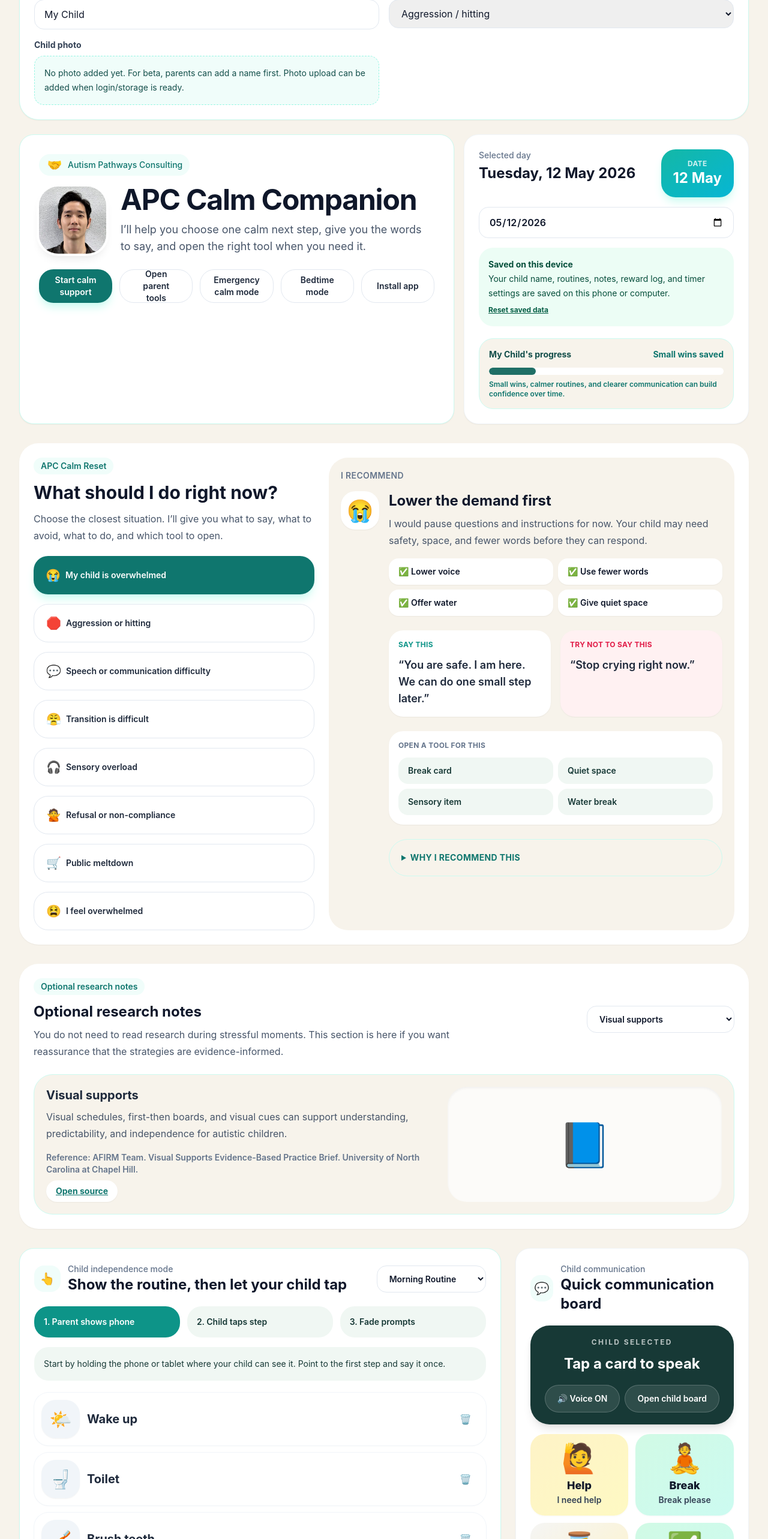
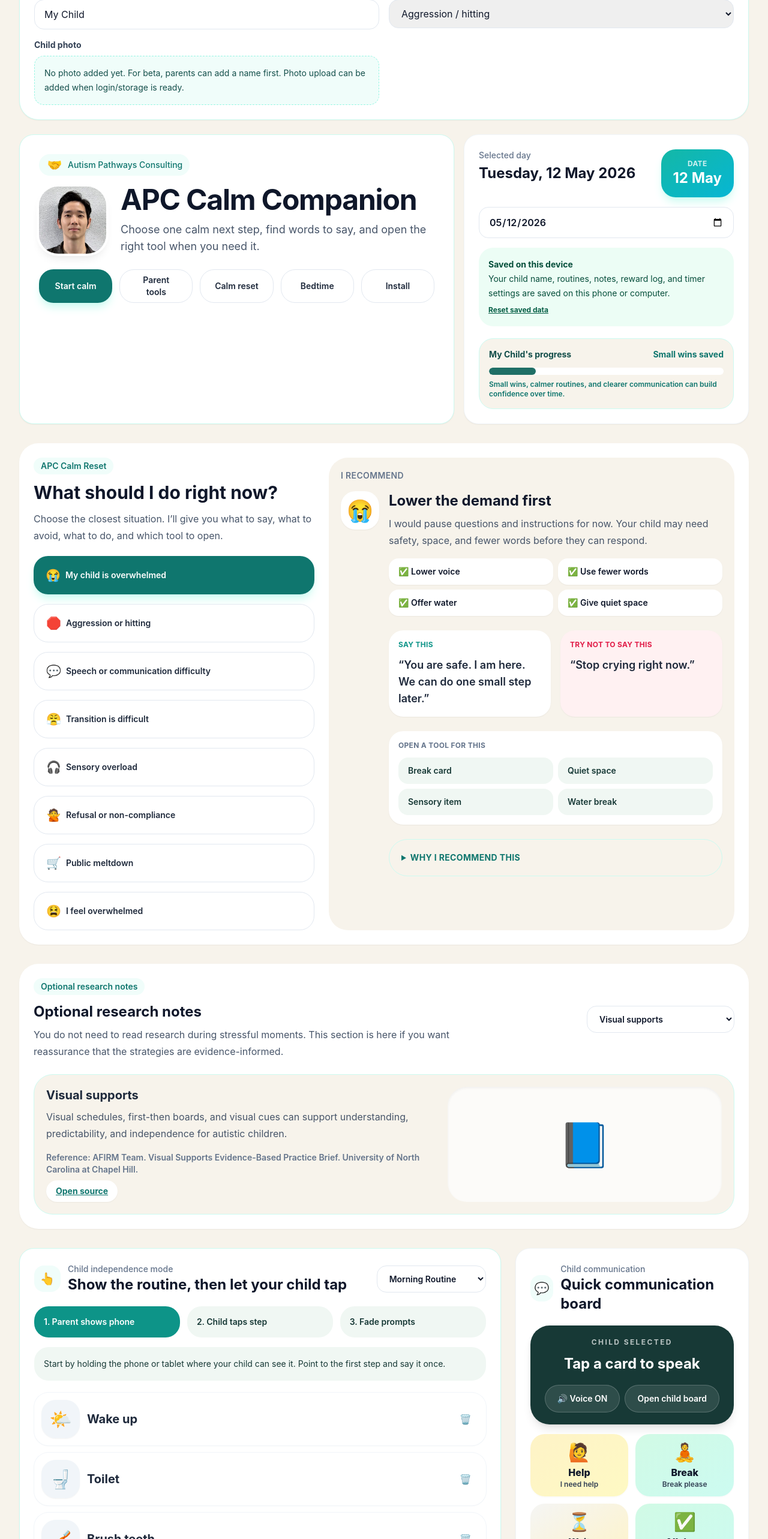
Before and after one commit to autismpathwaysconsulting/apc-calm-companion, a React (Vite) app: page / in a window 1280 px wide. Shown: the part 234-2800 px from the top of the page at 60% size. Built offline with nearby package versions, Linux system fonts and the light colour scheme.

Commit message:
Refine Calm Companion design and communication board

```diff
--- a/src/App.jsx
+++ b/src/App.jsx
@@ -205,6 +205,10 @@
   { title: "Walk", icon: "🚶", words: "Walk please", color: "from-teal-100 to-emerald-100", speak: "I want to walk." },
   { title: "Quiet place", icon: "🏡", words: "Quiet place", color: "from-emerald-100 to-teal-100", speak: "I want a quiet place." },
 ];
+
+const essentialCommunicationCards = supportCards.filter((card) =>
+  ["Help", "Break", "Wait", "All done", "Yes", "No", "Toilet", "Pain"].includes(card.title)
+);
 
 const evidenceHighlights = [
   { title: "Visual supports", summary: "Visual schedules, first-then boards, and visual cues can support understanding, predictability, and independence for autistic children.", reference: "AFIRM Team. Visual Supports Evidence-Based Practice Brief. University of North Carolina at Chapel Hill.", link: "https://afirm.fpg.unc.edu/visual-supports" },
@@ -719,17 +723,17 @@
                 <div>
                   <h1 className="text-4xl font-bold leading-tight tracking-tight md:text-5xl">APC Calm Companion</h1>
                   <p className="mx-auto mt-3 max-w-2xl text-lg leading-8 text-slate-600 md:mx-0 md:text-lg">
-                    I’ll help you choose one calm next step, give you the words to say, and open the right tool when you need it.
+                    Choose one calm next step, find words to say, and open the right tool when you need it.
                   </p>
                 </div>
               </div>
 
               <div className="mt-6 grid gap-3 sm:grid-cols-2 lg:grid-cols-5">
-                <Button onClick={() => goToSection("calm-reset")} className="h-14 w-full text-base">Start calm support</Button>
-                <Button variant="outline" onClick={() => goToSection("parent-support")} className="h-14 w-full text-base">Open parent tools</Button>
-                <Button variant="outline" onClick={() => setFocusMode(true)} className="h-14 w-full text-base">Emergency calm mode</Button>
-                <Button variant="outline" onClick={() => setBedtimeMode((value) => !value)} className="h-14 w-full text-base">{bedtimeMode ? "Exit bedtime mode" : "Bedtime mode"}</Button>
-                <Button variant="outline" onClick={installApp} className="h-14 w-full text-base">Install app</Button>
+                <Button onClick={() => goToSection("calm-reset")} className="h-14 w-full text-base">Start calm</Button>
+                <Button variant="outline" onClick={() => goToSection("parent-support")} className="h-14 w-full text-base">Parent tools</Button>
+                <Button variant="outline" onClick={() => setFocusMode(true)} className="h-14 w-full text-base">Calm reset</Button>
+                <Button variant="outline" onClick={() => setBedtimeMode((value) => !value)} className="h-14 w-full text-base">{bedtimeMode ? "Exit bedtime mode" : "Bedtime"}</Button>
+                <Button variant="outline" onClick={installApp} className="h-14 w-full text-base">Install</Button>
               </div>
             </div>
           </Card>
@@ -766,7 +770,7 @@
                 <div className="mt-5 rounded-3xl bg-[#F0F7F3] p-5 text-sm leading-6 text-[#173936]">
                   <p className="font-bold">Install APC Calm Companion on your phone</p>
                   <p className="mt-2"><strong>iPhone:</strong> Open in Safari → Share → Add to Home Screen.</p>
-                  <p><strong>Android:</strong> Open in Chrome → Menu → Add to Home Screen or Install app.</p>
+                  <p><strong>Android:</strong> Open in Chrome → Menu → Add to Home Screen or Install.</p>
                 </div>
               )}
             </div>
@@ -893,7 +897,7 @@
                 </div>
                 <Button onClick={addTask}>Add step + visual</Button>
               </div>
-              <p className="mt-2 text-xs font-semibold text-slate-500">You can choose the visual icon yourself. This prevents repeated visuals, such as school bag and go school looking the same.</p>
+              <p className="mt-2 text-xs font-semibold text-slate-500">You can choose the visual icon yourself. This prevents repeated visuals, such as school bag and going to school looking the same.</p>
             </div>
           </Card>
 
@@ -902,9 +906,9 @@
               <div className="mb-5 flex items-center gap-3"><IconBadge label="💬" /><div><p className="text-sm font-medium text-slate-500">Child communication</p><h2 className="text-2xl font-bold">Quick communication board</h2></div></div>
               <div className="mb-4 rounded-[2rem] bg-[#173936] p-5 text-center text-white shadow-lg"><p className="text-xs font-bold uppercase tracking-[0.2em] text-white/70">Child selected</p><p className="mt-2 text-2xl font-bold leading-relaxed">{communicationPhrase}</p><div className="mt-4 flex flex-wrap items-center justify-center gap-2"><Button variant="outline" className="border-white/20 bg-white/10 text-white hover:bg-white/20" onClick={() => setVoiceEnabled((value) => !value)}>{voiceEnabled ? "🔊 Voice ON" : "🔈 Voice OFF"}</Button><Button variant="outline" className="border-white/20 bg-white/10 text-white hover:bg-white/20" onClick={() => setCommunicationBoardOpen(true)}>Open child board</Button></div></div>
               <div className="grid grid-cols-2 gap-3">
-                {supportCards.map((card) => (
-                  <button key={card.title} type="button" onClick={() => useCommunicationCard(card)} className={`flex min-h-32 flex-col items-center justify-center rounded-3xl bg-gradient-to-br ${card.color} p-4 text-center shadow-sm ring-1 ring-white/60 transition-all hover:-translate-y-1 hover:shadow-lg`}>
-                    <div className="text-5xl">{card.icon}</div><h3 className="mt-2 text-lg font-extrabold">{card.title}</h3><p className="text-sm font-semibold text-slate-700">{card.words}</p>
+                {essentialCommunicationCards.map((card) => (
+                  <button key={card.title} type="button" onClick={() => useCommunicationCard(card)} className={`flex min-h-24 flex-col items-center justify-center rounded-3xl bg-gradient-to-br ${card.color} p-3 text-center shadow-sm ring-1 ring-white/60 transition-all hover:-translate-y-1 hover:shadow-lg`}>
+                    <div className="text-3xl">{card.icon}</div><h3 className="mt-1 text-base font-extrabold">{card.title}</h3><p className="text-xs font-semibold text-slate-700">{card.words}</p>
                   </button>
                 ))}
               </div>
@@ -1158,24 +1162,16 @@
         <section className="mt-8 rounded-[2rem] border border-teal-100 bg-[#173936] p-6 text-white shadow-xl">
           <div className="grid gap-5 md:grid-cols-[1.2fr_0.8fr] md:items-center">
             <div>
-              <p className="text-sm font-bold uppercase tracking-wide text-white/70">Want more support?</p>
-              <h2 className="mt-2 text-3xl font-black">Watch APC parent support videos</h2>
-              <p className="mt-3 leading-7 text-white/85">Short parent support videos will be added here for practical home support.</p>
+              <p className="text-sm font-bold uppercase tracking-wide text-white/70">Need clearer guidance?</p>
+              <h2 className="mt-2 text-3xl font-black">Need clearer guidance?</h2>
+              <p className="mt-3 leading-7 text-white/85">If the same difficulty keeps repeating, start here to explore the most suitable next step.</p>
               <p className="mt-3 text-sm leading-6 text-white/75">
-                Nothing is sent automatically. You choose when to share your summary with CJ.
+
               </p>
             </div>
             <div className="grid gap-3">
-              <a href="https://autismpathwaysconsulting.com" target="_blank" rel="noreferrer" className="rounded-2xl bg-white px-5 py-4 text-center font-bold text-teal-800 shadow-lg">Visit APC website</a>
-              <button
-                type="button"
-                onClick={sendSummaryToCJ}
-                className="rounded-2xl bg-white px-5 py-4 text-center font-bold text-teal-800 shadow-lg"
-              >
-                Send summary to CJ
-              </button>
-              <a href="https://autismpathwaysconsulting.com/start" target="_blank" rel="noreferrer" className="rounded-2xl bg-white/10 px-5 py-4 text-center font-bold text-white ring-1 ring-white/30">Visit Start Here</a>
-              <a href="https://www.instagram.com/autismpathwaysconsulting" target="_blank" rel="noreferrer" className="rounded-2xl bg-white/10 px-5 py-4 text-center font-bold text-white ring-1 ring-white/30">Watch APC tips</a>
+              <a href="https://autismpathwaysconsulting.com/start" target="_blank" rel="noreferrer" className="rounded-2xl bg-white/10 px-5 py-4 text-center font-bold text-white ring-1 ring-white/30">Start Here</a>
+
               <a href="mailto:cjlim@autismpathwaysconsulting.com?subject=APC%20Calm%20Companion%20Feedback&body=Hi%20CJ%2C%0A%0AI%20tried%20APC%20Calm%20Companion.%0A%0AWhat%20helped%20most%3A%0A%0AWhat%20felt%20confusing%3A%0A%0AWhat%20I%20wish%20the%20app%20had%3A%0A%0A" className="rounded-2xl bg-white px-5 py-4 text-center font-bold text-teal-800 shadow-lg">Give app feedback</a>
             </div>
           </div>
```
